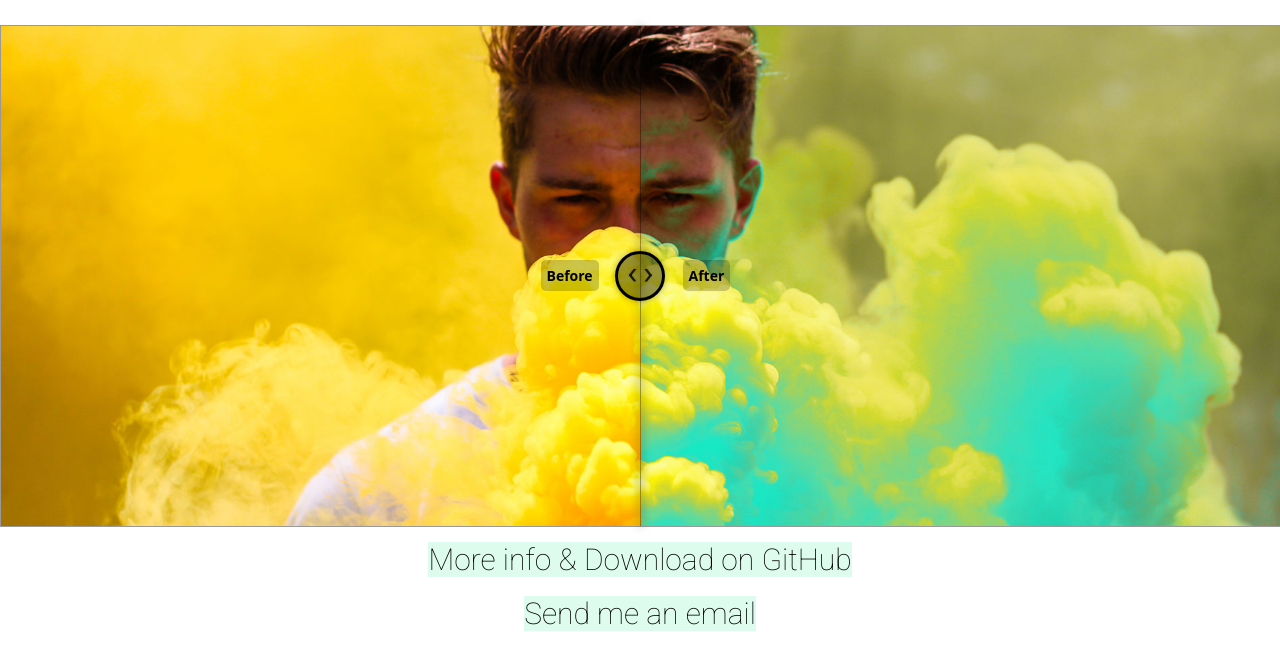
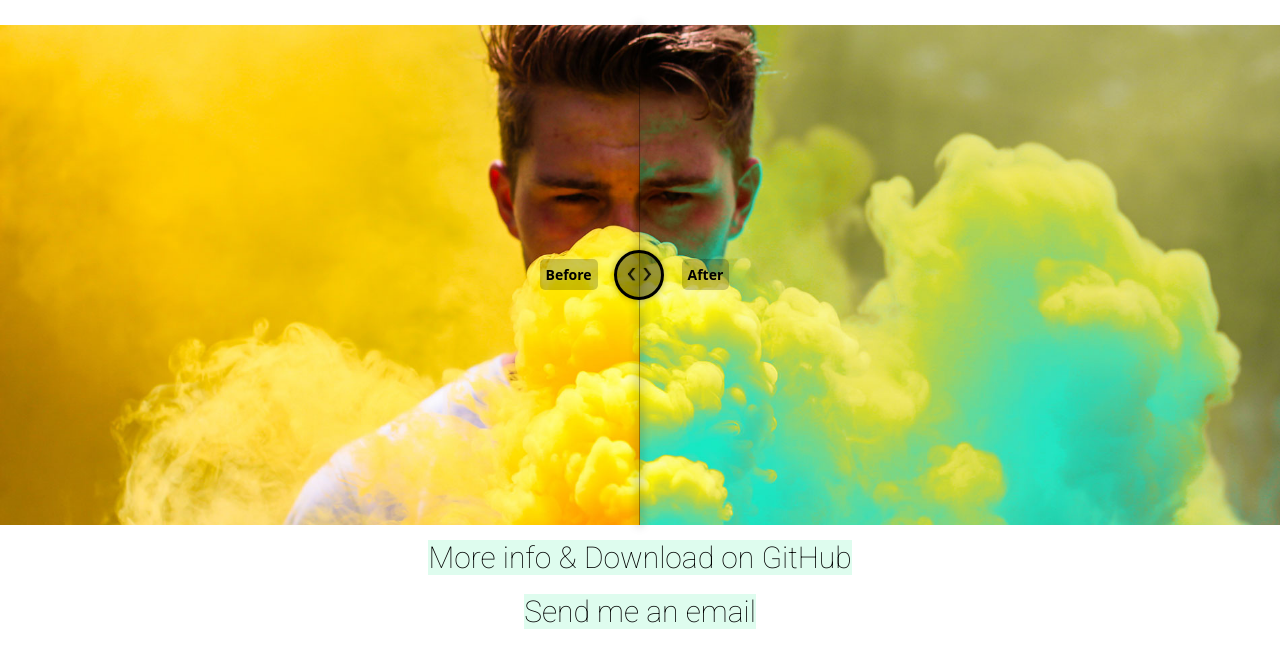
Before and after one commit to theflupke/bgCompare, a plain HTML site: page index.html in a window 1280 px wide. Shown: the part 175-840 px from the top of the page. Drawn offline with nearby package versions, Linux system fonts and the light colour scheme.

Commit message:
v1.0 release

```diff
--- a/index.html
+++ b/index.html
@@ -44,7 +44,6 @@
             width: 100%;
             height: 500px;
             margin: 0 auto;
-            border: 1px solid #999;
         }
 
         .infos {
```
